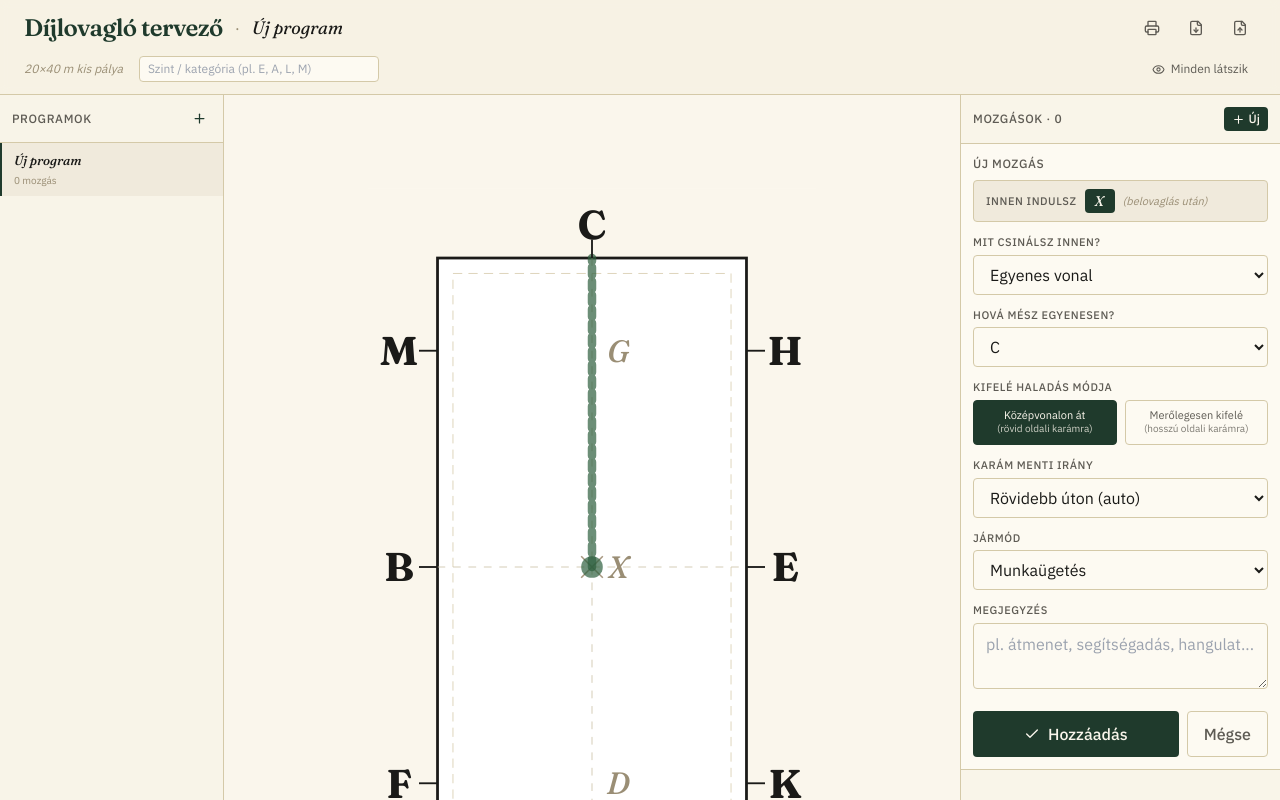
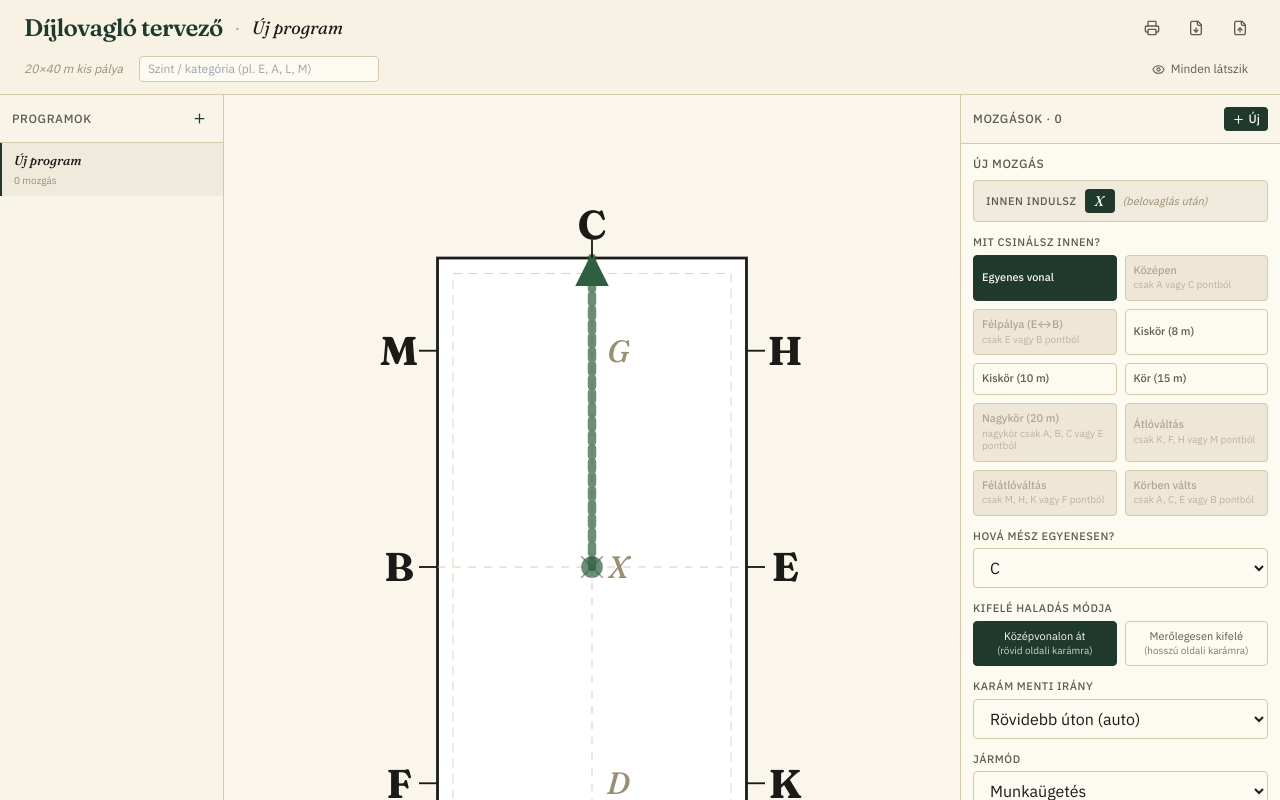
Before and after one commit to zesedar/dijlovas, a React (Vite) app: page / in a window 1280 px wide. Both pictures are taken after a click on the button "Új". Shown: the top 800 px of the page. Built offline with nearby package versions, Linux system fonts and the light colour scheme.

Commit message:
feat: átlóváltások részleges javitása, nyilak hozzáadása, gombok használata ahol lehet legördülő menü helyett

```diff
--- a/src/App.jsx
+++ b/src/App.jsx
@@ -64,7 +64,16 @@ const DIAGONAL_OPTIONS = [
   { id: 'MXK', from: 'M', to: 'K', label: 'MXK (bal-felső → jobb-alsó)' },
 ];
 
+const HALF_DIAGONAL_OPTIONS = [
+  { id: 'M_E', from: 'M', to: 'E', label: 'M → E' },
+  { id: 'H_B', from: 'H', to: 'B', label: 'H → B' },
+  { id: 'K_B', from: 'K', to: 'B', label: 'K → B' },
+  { id: 'F_E', from: 'F', to: 'E', label: 'F → E' },
+];
+
 const VALID_DIAGONAL_STARTS = ['K', 'F', 'H', 'M'];
+const VALID_HALF_DIAGONAL_STARTS = ['M', 'H', 'K', 'F'];
+const LARGE_CIRCLE_STARTS = ['C', 'B', 'E', 'A'];
 
 // ════════════════════════════════════════════════════════════
 // KONTEXTUS-ÉRZÉKENY LOGIKA – mit lehet csinálni egy adott pontból
@@ -82,21 +91,66 @@ function getDefaultEndFor(pos) {
   return DEFAULT_NEXT[pos] || 'C';
 }
 
-// Adott pontból elérhető-e az adott mozgástípus?
-function isTypeAvailableFrom(typeId, pos) {
+function circleFitsAt(letter, diameter) {
+  const pos = LETTERS[letter];
+  if (!pos) return false;
+  const r = diameter / 2;
+  const c = getCircleCenter(pos, r);
+  return c.x - r >= 0 && c.x + r <= 20 && c.y - r >= 0 && c.y + r <= ARENA_LEN;
+}
+
+function getAutoEndForType(typeId, pos) {
+  if (typeId === 'diagonal') {
+    return DIAGONAL_OPTIONS.find(d => d.from === pos)?.to || null;
+  }
+  if (typeId === 'half_diagonal') {
+    return HALF_DIAGONAL_OPTIONS.find(d => d.from === pos)?.to || null;
+  }
+  return null;
+}
+
+function isImmediateReverse(typeId, pos, previousMovement) {
+  if (!['diagonal', 'half_diagonal'].includes(typeId) || !previousMovement) return false;
+  const prevStart = getMovementStart(previousMovement);
+  const prevEnd = getMovementEnd(previousMovement);
+  const candidateEnd = getAutoEndForType(typeId, pos);
+  return !!candidateEnd && prevEnd === pos && prevStart === candidateEnd;
+}
+
+function unavailableReasonForType(typeId, pos, previousMovement = null) {
+  const td = MOVEMENT_TYPES.find(t => t.id === typeId);
+  if (!td) return null;
+  if (isImmediateReverse(typeId, pos, previousMovement)) {
+    return 'rögtön visszafelé nem lehet';
+  }
   switch (typeId) {
-    case 'straight':         return true;
-    case 'centerline':       return pos === 'A' || pos === 'C';
-    case 'half_school':      return pos === 'E' || pos === 'B';
+    case 'straight':
+      return null;
+    case 'centerline':
+      return (pos === 'A' || pos === 'C') ? null : 'csak A vagy C pontból';
+    case 'half_school':
+      return (pos === 'E' || pos === 'B') ? null : 'csak E vagy B pontból';
     case 'small_circle_8':
     case 'small_circle_10':
     case 'small_circle_15':
-    case 'large_circle':     return true;
-    case 'diagonal':         return VALID_DIAGONAL_STARTS.includes(pos);
-    case 'half_diagonal':    return VALID_DIAGONAL_STARTS.includes(pos);
-    case 'change_in_circle': return ['A','C','E','B'].includes(pos);
-    default:                 return true;
+      return circleFitsAt(pos, td.diameter) ? null : 'kilógna a karámon kívül';
+    case 'large_circle':
+      if (!LARGE_CIRCLE_STARTS.includes(pos)) return 'nagykör csak A, B, C vagy E pontból';
+      return circleFitsAt(pos, td.diameter) ? null : 'kilógna a karámon kívül';
+    case 'diagonal':
+      return VALID_DIAGONAL_STARTS.includes(pos) ? null : 'csak K, F, H vagy M pontból';
+    case 'half_diagonal':
+      return VALID_HALF_DIAGONAL_STARTS.includes(pos) ? null : 'csak M, H, K vagy F pontból';
+    case 'change_in_circle':
+      return ['A','C','E','B'].includes(pos) ? null : 'csak A, C, E vagy B pontból';
+    default:
+      return null;
   }
+}
+
+// Adott pontból elérhető-e az adott mozgástípus?
+function isTypeAvailableFrom(typeId, pos, previousMovement = null) {
+  return unavailableReasonForType(typeId, pos, previousMovement) == null;
 }
 
 // Amikor a típust választjuk, a paraméterek automatikusan beállnak a kezdőpont szerint
@@ -111,10 +165,13 @@ function autoParamsForType(typeId, pos, prev) {
         ? prev.endLetter
         : getDefaultEndFor(pos);
       break;
-    case 'half_diagonal':
+    case 'half_diagonal': {
+      const opt = HALF_DIAGONAL_OPTIONS.find(d => d.from === pos);
       updates.startLetter = pos;
-      updates.endLetter   = pos === 'X' ? 'C' : 'X'; // sarokból X-be megy
+      updates.endLetter   = opt?.to || 'E';
+      updates.choice      = opt?.id || null;
       break;
+    }
     case 'centerline':
       updates.choice = pos === 'A' ? 'A_C' : 'C_A';
       break;
@@ -187,6 +244,9 @@ function migrateMovement(m) {
   }
   if (t.mode === 'diagonal' && !m.choice && m.startLetter && m.endLetter) {
     out.choice = DIAGONAL_OPTIONS.find(o => o.from === m.startLetter && o.to === m.endLetter)?.id || 'KXM';
+  }
+  if (t.mode === 'half_diagonal' && !m.choice && m.startLetter && m.endLetter) {
+    out.choice = HALF_DIAGONAL_OPTIONS.find(o => o.from === m.startLetter && o.to === m.endLetter)?.id || null;
   }
   return out;
 }
@@ -335,12 +395,16 @@ function generateDiagonalPath(m) {
 }
 
 function generateHalfDiagonalPath(m) {
-  const a = LETTERS[m.startLetter], b = LETTERS[m.endLetter];
+  const o = HALF_DIAGONAL_OPTIONS.find(d => d.id === m.choice);
+  const startLetter = o?.from || m.startLetter;
+  const endLetter = o?.to || m.endLetter;
+  const a = LETTERS[startLetter], b = LETTERS[endLetter];
   if (!a || !b) return '';
   return `M ${a.x} ${a.y} L ${b.x} ${b.y}`;
 }
 
 function generateCirclePath(m, diameter) {
+  if (!circleFitsAt(m.centerLetter, diameter)) return '';
   const ctr = LETTERS[m.centerLetter];
   if (!ctr) return '';
   const r = diameter / 2;
@@ -380,8 +444,8 @@ function getMovementStart(m) {
   const t = MOVEMENT_TYPES.find(t => t.id === m.type);
   if (!t) return null;
   switch (t.mode) {
-    case 'straight':
-    case 'half_diagonal':    return m.startLetter;
+    case 'straight':          return m.startLetter;
+    case 'half_diagonal':    return HALF_DIAGONAL_OPTIONS.find(d => d.id === m.choice)?.from || m.startLetter;
     case 'centerline':       return CENTERLINE_OPTIONS.find(c => c.id === m.choice)?.from;
     case 'half_school':      return HALF_SCHOOL_OPTIONS.find(h => h.id === m.choice)?.from;
     case 'diagonal':         return DIAGONAL_OPTIONS.find(d => d.id === m.choice)?.from;
@@ -395,8 +459,8 @@ function getMovementEnd(m) {
   const t = MOVEMENT_TYPES.find(t => t.id === m.type);
   if (!t) return null;
   switch (t.mode) {
-    case 'straight':
-    case 'half_diagonal':    return m.endLetter;
+    case 'straight':          return m.endLetter;
+    case 'half_diagonal':    return HALF_DIAGONAL_OPTIONS.find(d => d.id === m.choice)?.to || m.endLetter;
     case 'centerline':       return CENTERLINE_OPTIONS.find(c => c.id === m.choice)?.to;
     case 'half_school':      return HALF_SCHOOL_OPTIONS.find(h => h.id === m.choice)?.to;
     case 'diagonal':         return DIAGONAL_OPTIONS.find(d => d.id === m.choice)?.to;
@@ -412,7 +476,7 @@ function getMovementMidpoint(m) {
   switch (t.mode) {
     case 'straight':
     case 'half_diagonal': {
-      const a = LETTERS[m.startLetter], b = LETTERS[m.endLetter];
+      const a = LETTERS[getMovementStart(m)], b = LETTERS[getMovementEnd(m)];
       if (!a || !b) return null;
       return { x: (a.x + b.x) / 2, y: (a.y + b.y) / 2 };
     }
@@ -442,6 +506,12 @@ function Arena({ movements, highlightedIdx, showAll, previewMovement }) {
   const padX = 4.5, padY = 4.5;
   return (
     <svg viewBox={`${-padX} ${-padY} ${20 + padX * 2} ${ARENA_LEN + padY * 2}`} className="w-full h-full" style={{ maxHeight: '100%' }}>
+      <defs>
+        <marker id="movement-arrow" viewBox="0 0 4 4" refX="3.35" refY="2"
+                markerWidth="4" markerHeight="4" orient="auto" markerUnits="strokeWidth">
+          <path d="M 0 0 L 4 2 L 0 4 z" fill="context-stroke" />
+        </marker>
+      </defs>
       <rect x={-padX} y={-padY} width={20 + padX * 2} height={ARENA_LEN + padY * 2} fill="#faf6ec" />
       <rect x="0" y="0" width="20" height={ARENA_LEN} fill="#ffffff" stroke="#1a1a18" strokeWidth="0.18" />
       <rect x="1" y="1" width="18" height={ARENA_LEN - 2} fill="none" stroke="#d4c9a8" strokeWidth="0.05" strokeDasharray="0.6 0.4" />
@@ -465,7 +535,8 @@ function Arena({ movements, highlightedIdx, showAll, previewMovement }) {
                 strokeWidth={isHi ? 0.55 : 0.35}
                 strokeOpacity={(showAll && !isHi && highlightedIdx != null) ? 0.32 : 0.92}
                 strokeLinecap="round" strokeLinejoin="round"
-                strokeDasharray={dashed ? '0.7 0.4' : undefined} />
+                strokeDasharray={dashed ? '0.7 0.4' : undefined}
+                markerEnd="url(#movement-arrow)" />
         );
       })}
 
@@ -505,7 +576,8 @@ function Arena({ movements, highlightedIdx, showAll, previewMovement }) {
                   strokeWidth={0.55}
                   strokeOpacity={0.7}
                   strokeLinecap="round" strokeLinejoin="round"
-                  strokeDasharray="0.5 0.4" />
+                  strokeDasharray="0.5 0.4"
+                  markerEnd="url(#movement-arrow)" />
             {start && (
               <circle cx={start.x} cy={start.y} r={0.7}
                       fill="#2e5f3e" fillOpacity={0.7} />
@@ -580,6 +652,7 @@ function buildPayloadFromState(state, currentPos, initialId) {
     case 'half_diagonal':
       payload.startLetter = currentPos;
       payload.endLetter   = state.endLetter;
+      payload.choice      = state.choice;
       break;
     case 'circle':
     case 'change_in_circle':
@@ -589,7 +662,7 @@ function buildPayloadFromState(state, currentPos, initialId) {
   return payload;
 }
 
-function MovementForm({ initial, currentPos, onSave, onCancel, onPreview }) {
+function MovementForm({ initial, currentPos, previousMovement, defaultGait, onSave, onCancel, onPreview }) {
   const letterKeys = Object.keys(LETTERS);
 
   // A szerkesztett mozgás kezdőpontja: ha edit módban van, az initial-ből, egyébként a currentPos
@@ -610,7 +683,7 @@ function MovementForm({ initial, currentPos, onSave, onCancel, onPreview }) {
       choice:      auto.choice || null,
       variant:     'auto',
       exitMode:    'centerline',
-      gait:        'trot_working',
+      gait:        defaultGait || 'trot_working',
       notes:       '',
     };
   });
@@ -651,6 +724,11 @@ function MovementForm({ initial, currentPos, onSave, onCancel, onPreview }) {
     };
   }, [typeDef, effectivePos, state.endLetter]);
 
+  const orderedGaits = useMemo(() => {
+    const selected = GAITS.find(g => g.id === state.gait);
+    return selected ? [selected, ...GAITS.filter(g => g.id !== selected.id)] : GAITS;
+  }, [state.gait]);
+
   return (
     <div className="space-y-3">
       {/* AKTUÁLIS POZÍCIÓ – kiemelt badge */}
@@ -667,16 +745,31 @@ function MovementForm({ initial, currentPos, onSave, onCancel, onPreview }) {
       <div className="grid grid-cols-2 gap-3">
         <div className="col-span-2">
           <label className={labelClass}>Mit csinálsz innen?</label>
-          <select className={inputClass} value={state.type} onChange={e => handleSelectType(e.target.value)}>
+          <div className="grid grid-cols-2 gap-2">
             {MOVEMENT_TYPES.map(t => {
-              const available = isTypeAvailableFrom(t.id, effectivePos);
+              const reason = unavailableReasonForType(t.id, effectivePos, previousMovement);
+              const available = reason == null;
+              const active = state.type === t.id;
               return (
-                <option key={t.id} value={t.id} disabled={!available}>
-                  {t.name}{!available ? '  — innen nem' : ''}
-                </option>
+                <button
+                  key={t.id}
+                  type="button"
+                  disabled={!available}
+                  title={reason || t.name}
+                  onClick={() => handleSelectType(t.id)}
+                  className={`px-2 py-2 rounded border text-left text-[11px] leading-tight transition ${
+                    active
+                      ? 'bg-forest text-cream border-forest'
+                      : available
+                        ? 'bg-paper border-[#d4c9a8] text-[#5e5b54] hover:bg-[#f0eadc]'
+                        : 'bg-[#eee7d7] border-[#d4c9a8] text-[#b1a58e] cursor-not-allowed'
+                  }`}>
+                  <span className="font-medium">{t.name}</span>
+                  {!available && <span className="block text-[10px] opacity-80 mt-0.5">{reason}</span>}
+                </button>
               );
             })}
-          </select>
+          </div>
         </div>
 
         {typeDef.mode === 'straight' && (
@@ -767,13 +860,9 @@ function MovementForm({ initial, currentPos, onSave, onCancel, onPreview }) {
         )}
 
         {typeDef.mode === 'half_diagonal' && (
-          <div className="col-span-2">
-            <label className={labelClass}>Félátló végpontja</label>
-            <select className={inputClass} value={state.endLetter} onChange={e => update({ endLetter: e.target.value })}>
-              {letterKeys.filter(k => k !== effectivePos).map(k => (
-                <option key={k} value={k}>{k}</option>
-              ))}
-            </select>
+          <div className="col-span-2 px-2.5 py-2 text-[12px] text-forest italic bg-[#f5f0e0] border border-[#d4c9a8] rounded">
+            <strong className="not-italic font-medium">Automatikus félátlóváltás:</strong>{' '}
+            {HALF_DIAGONAL_OPTIONS.find(d => d.id === state.choice)?.label || `${effectivePos} → ${state.endLetter}`}
           </div>
         )}
 
@@ -786,7 +875,7 @@ function MovementForm({ initial, currentPos, onSave, onCancel, onPreview }) {
         <div className="col-span-2">
           <label className={labelClass}>Jármód</label>
           <select className={inputClass} value={state.gait} onChange={e => update({ gait: e.target.value })}>
-            {GAITS.map(g => <option key={g.id} value={g.id}>{g.name}</option>)}
+            {orderedGaits.map(g => <option key={g.id} value={g.id}>{g.name}</option>)}
           </select>
         </div>
 
@@ -823,9 +912,9 @@ function describeMovement(m) {
     case 'centerline':       return `Középen – ${CENTERLINE_OPTIONS.find(c => c.id === m.choice)?.label || ''}`;
     case 'half_school':      return `Félpálya – ${HALF_SCHOOL_OPTIONS.find(h => h.id === m.choice)?.label || ''}`;
     case 'diagonal':         return `Átló – ${DIAGONAL_OPTIONS.find(d => d.id === m.choice)?.label || ''}`;
+    case 'half_diagonal':    return `Félátló – ${HALF_DIAGONAL_OPTIONS.find(d => d.id === m.choice)?.label || `${m.startLetter} → ${m.endLetter}`}`;
     case 'circle':
     case 'change_in_circle': return `${t.name} – ${m.centerLetter}-nél`;
-    case 'half_diagonal':
     case 'straight':         return `${t.name} – ${m.startLetter}–${m.endLetter}`;
     default:                 return t.name;
   }
@@ -896,6 +985,7 @@ export default function App() {
   const [loaded, setLoaded]                 = useState(false);
   const [savingState, setSavingState]       = useState('idle');
   const [previewMovement, setPreviewMovement] = useState(null);
+  const [lastGait, setLastGait] = useState('trot_working');
   const fileInputRef = useRef(null);
 
   useEffect(() => {
@@ -916,6 +1006,11 @@ export default function App() {
   }, []);
 
   const current = useMemo(() => programs.find(p => p.id === currentId), [programs, currentId]);
+
+  useEffect(() => {
+    const last = current?.movements?.[current.movements.length - 1]?.gait;
+    if (last) setLastGait(last);
+  }, [currentId, current]);
 
   useEffect(() => {
     if (!loaded || !current) return;
@@ -943,6 +1038,13 @@ export default function App() {
       return editing.idx > 0 ? getMovementEnd(ms[editing.idx - 1]) : START_POSITION;
     }
     return ms.length > 0 ? getMovementEnd(ms[ms.length - 1]) : START_POSITION;
+  }, [current, editing]);
+
+  const previousMovement = useMemo(() => {
+    if (!current || !editing) return null;
+    const ms = current.movements || [];
+    if (editing.mode === 'edit') return editing.idx > 0 ? ms[editing.idx - 1] : null;
+    return ms.length > 0 ? ms[ms.length - 1] : null;
   }, [current, editing]);
 
   // Preview törlése amikor bezárul a form
@@ -981,12 +1083,15 @@ export default function App() {
     setPrograms(ps => [copy, ...ps]); setCurrentId(copy.id);
   }
   function addMovement(m) {
+    const nextIdx = (current.movements || []).length;
+    setLastGait(m.gait || lastGait);
     updateCurrent({ movements: [...(current.movements || []), m] });
-    setEditing(null);
-    setHighlightedIdx((current.movements || []).length);
+    setEditing({ mode: 'new', seed: m.id });
+    setHighlightedIdx(nextIdx);
   }
   function updateMovement(idx, m) {
     const list = [...(current.movements || [])]; list[idx] = m;
+    setLastGait(m.gait || lastGait);
     updateCurrent({ movements: list }); setEditing(null);
   }
   function deleteMovement(idx) {
@@ -1126,7 +1231,7 @@ export default function App() {
             <div className="text-xs uppercase tracking-wider text-[#5e5b54] font-medium">
               Mozgások · {current.movements?.length || 0}
             </div>
-            <button onClick={() => setEditing({ mode: 'new' })}
+            <button onClick={() => setEditing({ mode: 'new', seed: Date.now().toString(36) })}
                     className="flex items-center gap-1 px-2 py-1 bg-forest text-cream rounded text-xs font-medium hover:bg-[#2a4d3a] transition">
               <Plus size={13} /> Új
             </button>
@@ -1137,8 +1242,11 @@ export default function App() {
                 {editing.mode === 'new' ? 'Új mozgás' : `${editing.idx + 1}. mozgás szerkesztése`}
               </div>
               <MovementForm
+                key={`${editing.mode}-${editing.idx ?? 'new'}-${editing.seed ?? 'edit'}-${currentPos}`}
                 initial={editing.mode === 'edit' ? current.movements[editing.idx] : null}
                 currentPos={currentPos}
+                previousMovement={previousMovement}
+                defaultGait={lastGait}
                 onSave={m => editing.mode === 'new' ? addMovement(m) : updateMovement(editing.idx, m)}
                 onCancel={() => setEditing(null)}
                 onPreview={setPreviewMovement}
@@ -1173,7 +1281,7 @@ export default function App() {
             <div className="text-xs uppercase tracking-wider text-[#5e5b54] font-medium">
               Mozgások · {current.movements?.length || 0}
             </div>
-            <button onClick={() => setEditing({ mode: 'new' })}
+            <button onClick={() => setEditing({ mode: 'new', seed: Date.now().toString(36) })}
                     className="flex items-center gap-1 px-2 py-1 bg-forest text-cream rounded text-xs font-medium">
               <Plus size={13} /> Új
             </button>
@@ -1181,8 +1289,11 @@ export default function App() {
           {editing && (
             <div className="p-3 border-b border-[#d4c9a8] bg-paper">
               <MovementForm
+                key={`${editing.mode}-${editing.idx ?? 'new'}-${editing.seed ?? 'edit'}-${currentPos}`}
                 initial={editing.mode === 'edit' ? current.movements[editing.idx] : null}
                 currentPos={currentPos}
+                previousMovement={previousMovement}
+                defaultGait={lastGait}
                 onSave={m => editing.mode === 'new' ? addMovement(m) : updateMovement(editing.idx, m)}
                 onCancel={() => setEditing(null)}
                 onPreview={setPreviewMovement}
```
